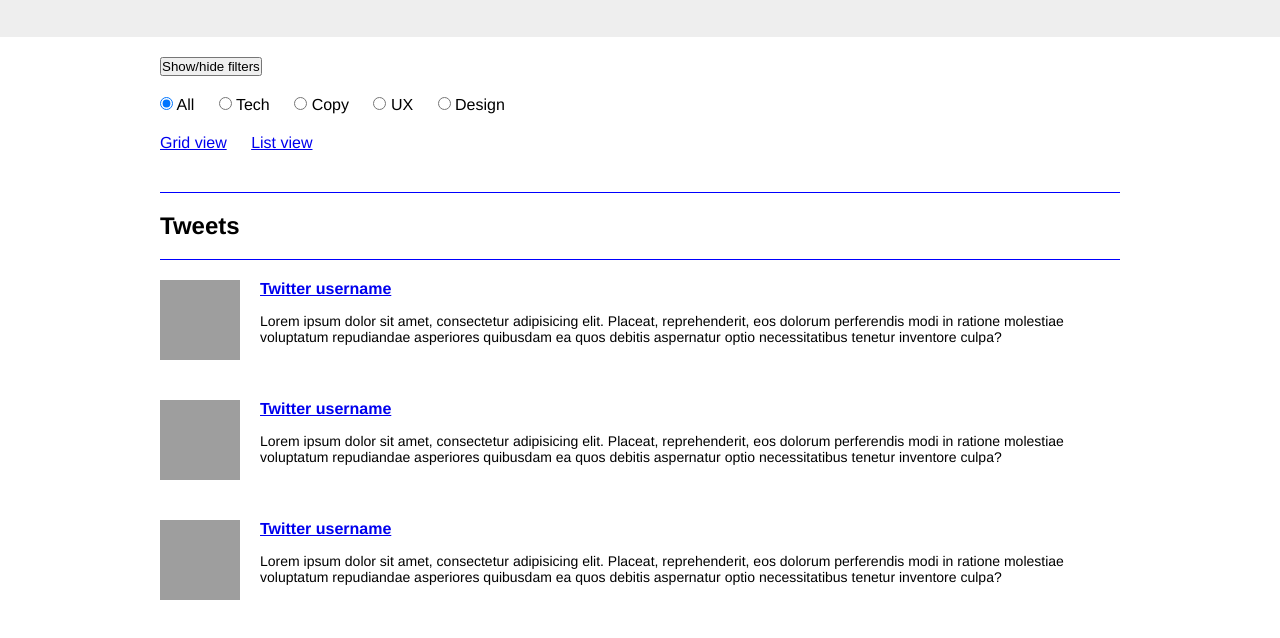
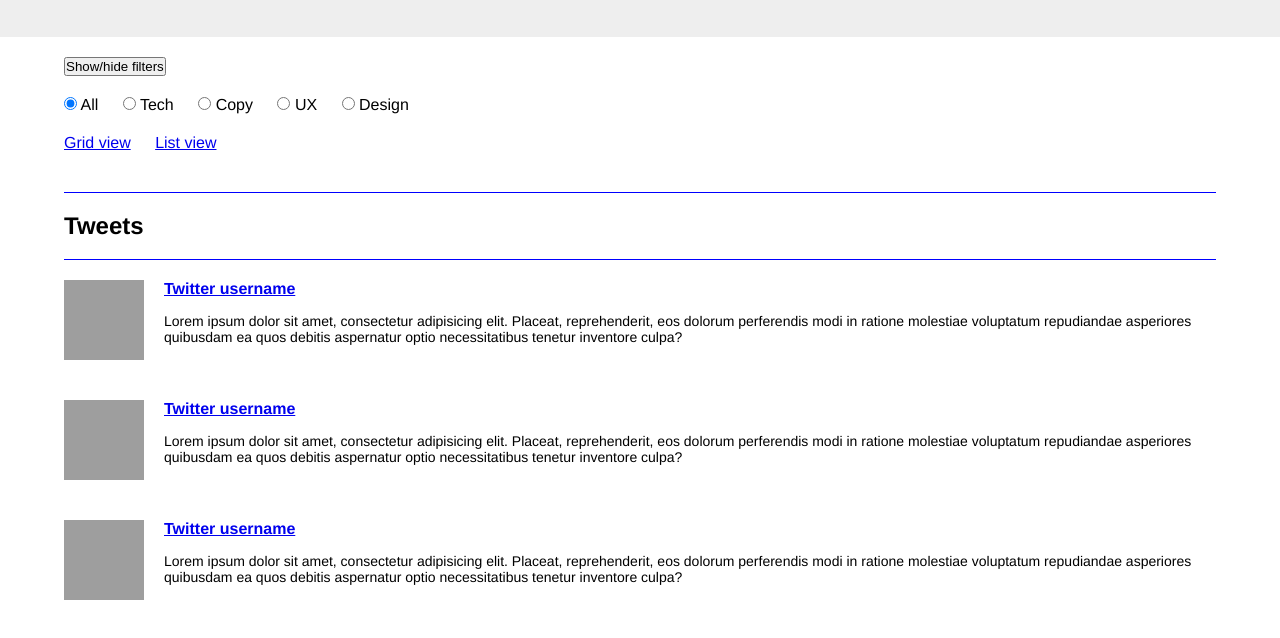
Before and after one commit to artisologic/rga-learn-coding-workshops, a plain HTML site: page index.html in a window 1280 px wide. Shown: the part 98-736 px from the top of the page. Drawn offline with Linux system fonts and the light colour scheme; grey boxes are pictures that could not be loaded.

Commit message:
updated presentation

```diff
--- a/style.css
+++ b/style.css
@@ -3,6 +3,12 @@
 body {
 	font-family: Helvetica, Arial, sans-serif;
 }
+
+
+
+/*
+	GLOBAL
+ */
 
 .main-header {
 	background-color: #eee;
@@ -11,9 +17,11 @@ body {
 }
 
 .centered {
-	width: 960px;
+	width: 90%;
 	margin: 0 auto;
 }
+
+
 
 /*
 	FILTERS
```
Also changed, not shown: 3 other files.
